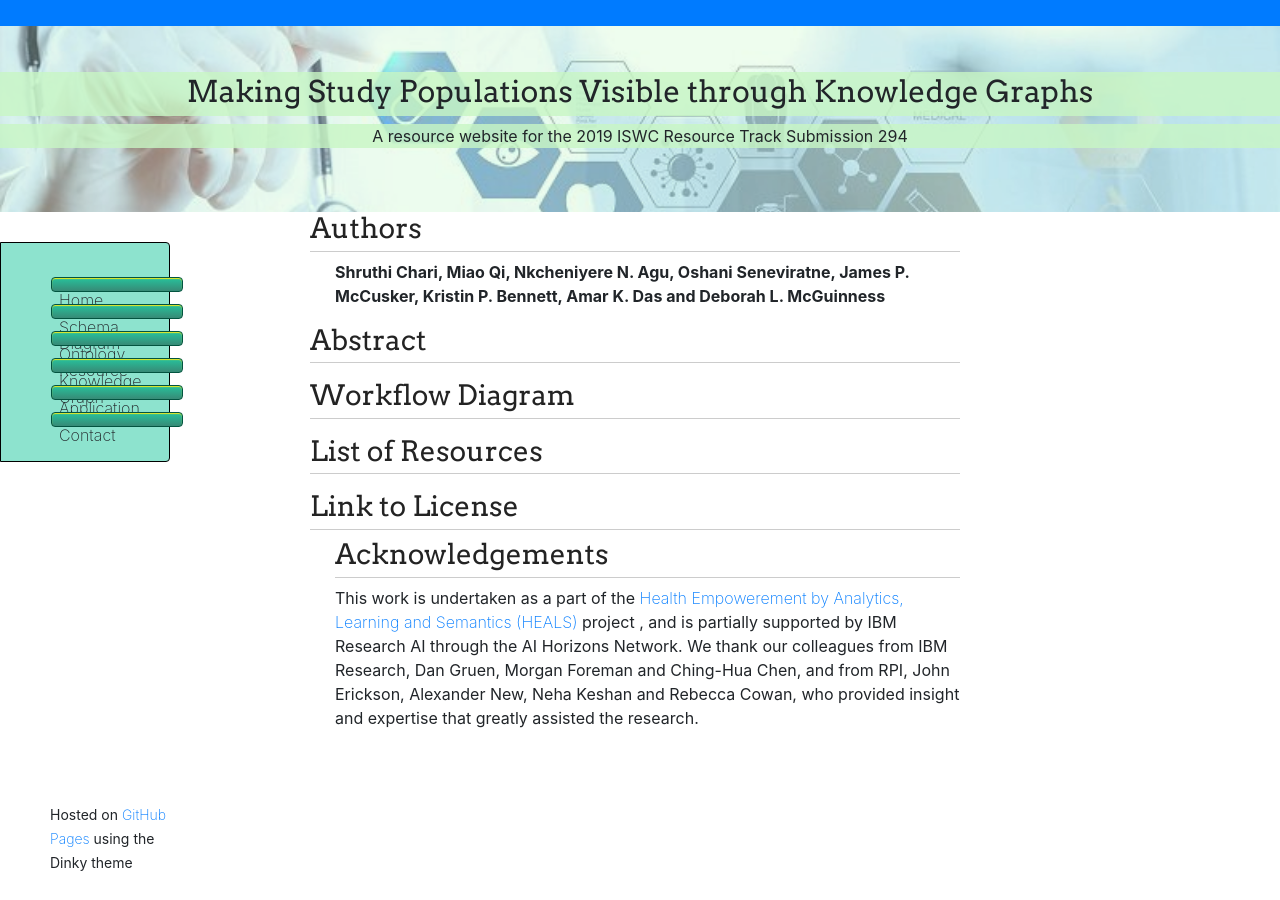
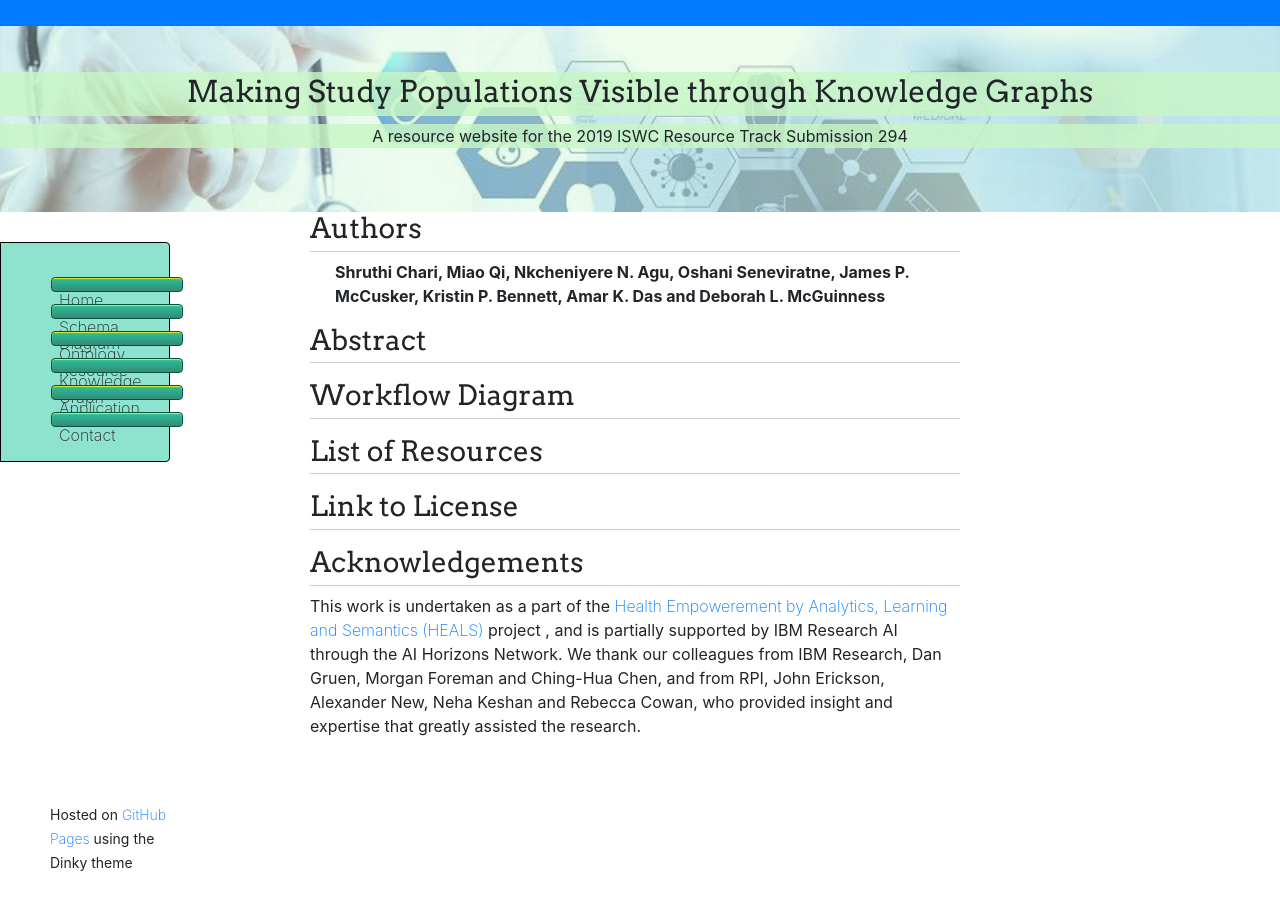
Before and after one commit to tetherless-world/study-cohort-ontology, a Jekyll site: the page built from index.md, in a window 1280 px wide. Built offline with Jekyll 4.4.1, drawn with Linux system fonts in a browser that asks for light colours; nearby versions of some CDN libraries; our own code applies the rules of GitHub Pages for plain Markdown files; library files that are not in the unit come from our copies.

Commit message:
Update index.md

```diff
--- a/index.md
+++ b/index.md
@@ -37,6 +37,9 @@
 <h3>Link to License </h3>
 <ul>
 
+  </ul>
+ </content>
+
  <article class="mb-5">
 <content>
  <h3>Acknowledgements</h3>
```
